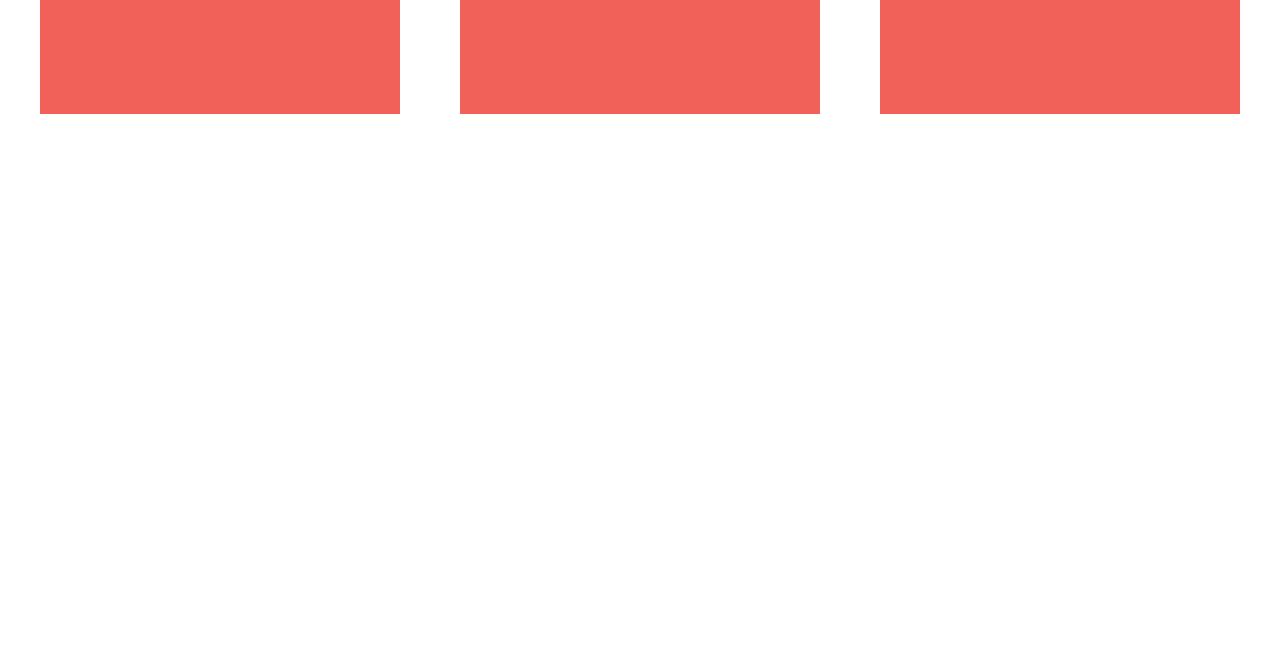
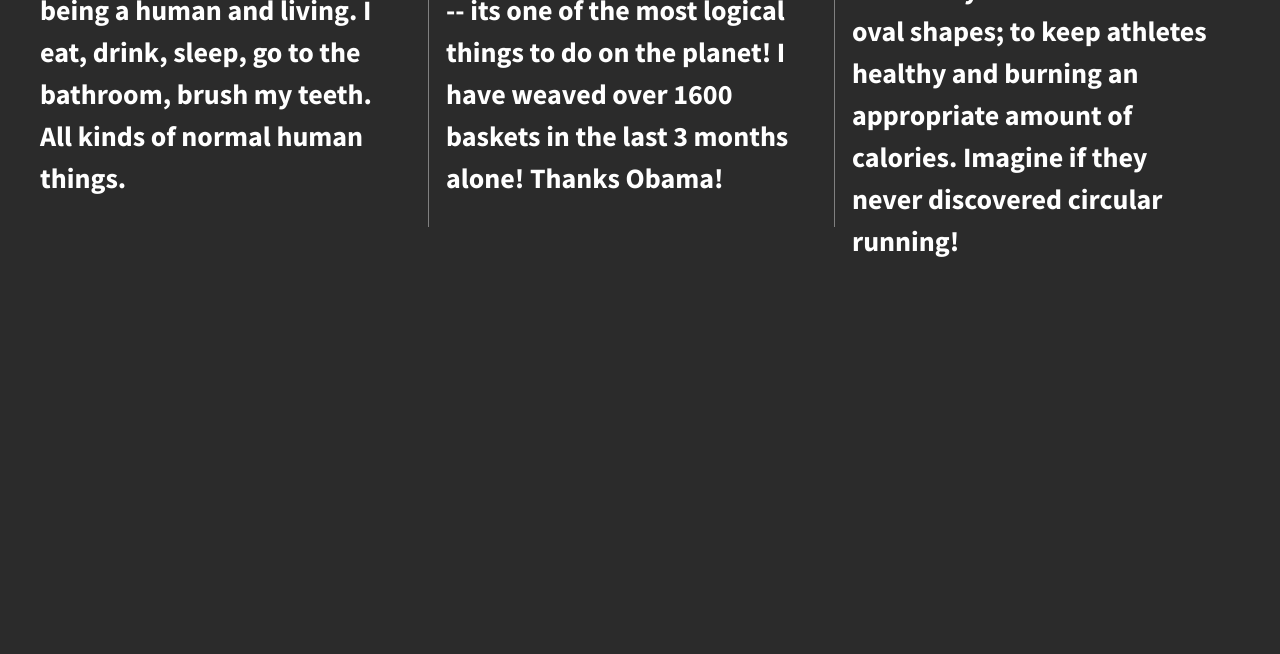
Before and after one commit to theMAXdeveloper/flexbox-project, a plain HTML site: page index.html in a window 1280 px wide. Shown: the part 226-880 px from the top of the page. Drawn offline with nearby package versions, Linux system fonts and the light colour scheme.

Commit message:
Added info and style to divs to match design comp

```diff
--- a/css/main.css
+++ b/css/main.css
@@ -97,7 +97,7 @@ textarea {
 
 
 html {
-  background-color: #fff;
+  background-color: #2b2b2b;
   height: 100%;
 }
 
@@ -110,22 +110,30 @@ body {
 
 .wrapper {
   /*add display:flex and set justify-content to space-between*/
-  font-weight: 700;
+  font-weight: 600;
   display: flex;
   justify-content: space-between;
+  flex-flow: row-wrap;
+  align-items: center;
 }
 
 .div-1, .div-2, .div-3 {
   /*give the divs a width of 30%, add display:flex, set justify-content and align-items to center*/
   color: #fff;
   line-height: 1.5em;
-  font-size: 1.6em;
-  background-color: #f16059;
-  height: 300px;
+  font-size: 1.4em;
+  background-color: #2b2b2b;
+  height: auto;
   display: flex;
   width: 30%;
   justify-content: center;
   align-items: center;
+  border-right: 1px gray solid ;
+  padding-right: 1em;
+}
+
+.div-3 {
+    border-right: none;
 }
 
 
--- a/index.html
+++ b/index.html
@@ -23,13 +23,13 @@
 
         <section class="wrapper">
             <div class="div-1">
-                Div 1
+                <p>I was born and raised on planet earth. My passion is being a human and living. I eat, drink, sleep, go to the bathroom, brush my teeth. All kinds of normal human things.</p>
             </div>
             <div class="div-2">
-                Div 2
+                <p>My passion: I LOVE underwater basket weaving --- its one of the most logical things to do on the planet! I have weaved over 1600 baskets in the last 3 months alone! Thanks Obama!</p>
             </div>
             <div class="div-3">
-                Div 3
+                <p>A fun fact: Running in a circle burns more calories than running in a straight line. Thats why tracks are built in oval shapes; to keep athletes healthy and burning an appropriate amount of calories. Imagine if they never discovered circular running!</p>
             </div>
         </section>
 
```
